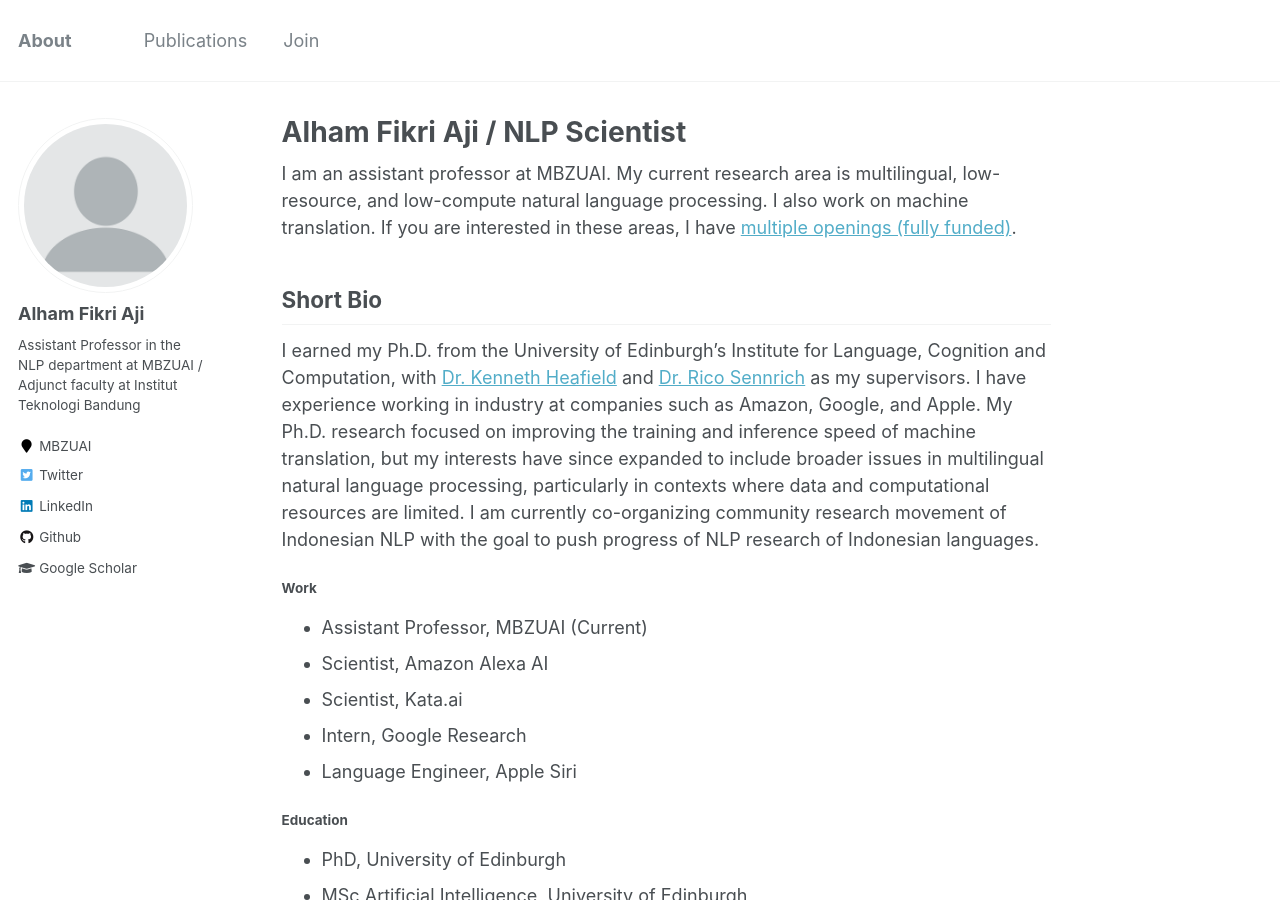
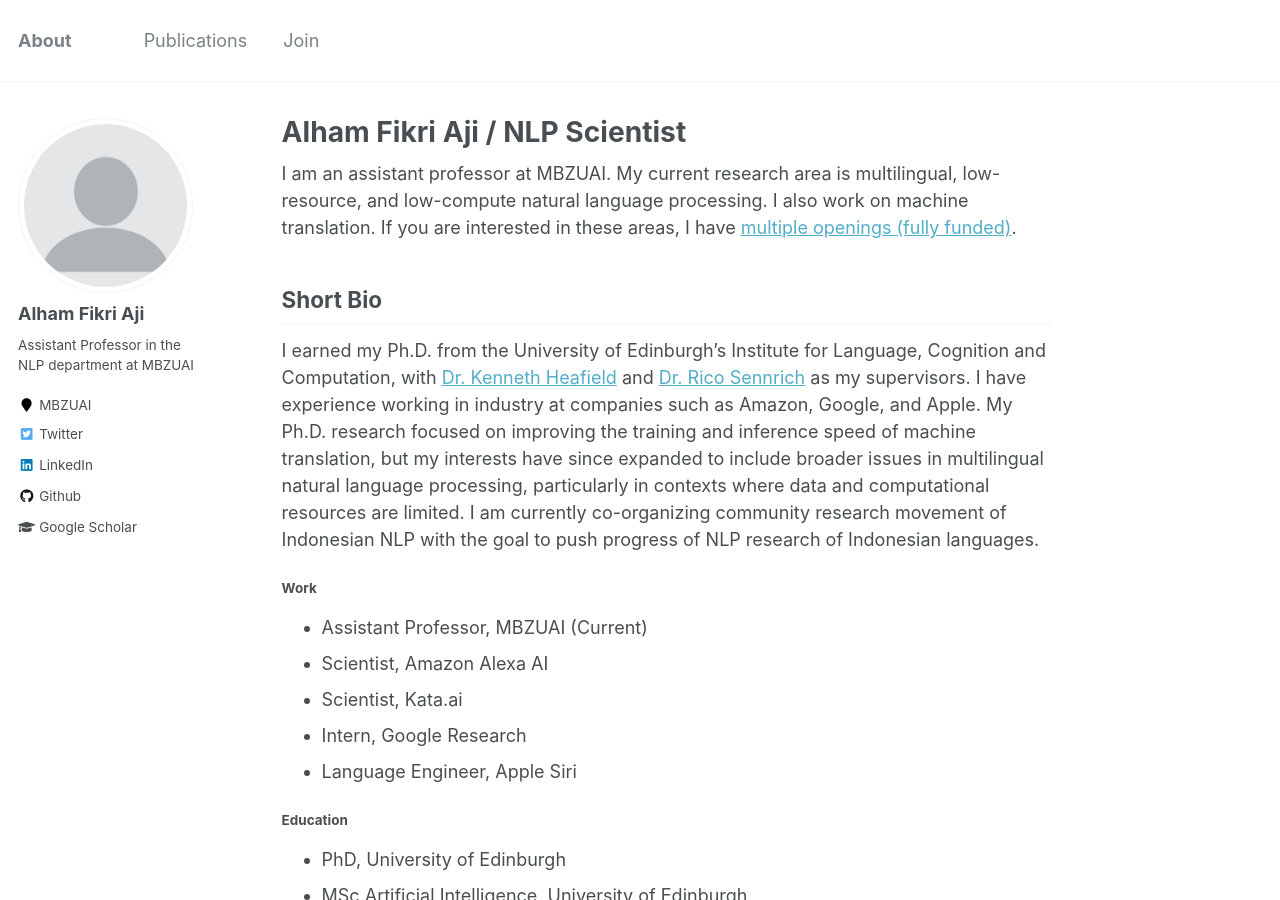
Before and after one commit to afaji/afaji.github.io, a Jekyll site: the page built from _pages/about.md, in a window 1280 px wide and 900 px high. Built offline with Jekyll 4.4.1, drawn with Linux system fonts in a browser that asks for light colours.

Commit message:
Update _config.yml

```diff
--- a/_config.yml
+++ b/_config.yml
@@ -82,7 +82,7 @@ analytics:
 author:
   name             : "Alham Fikri Aji"
   avatar           : "profile.png"
-  bio              : "Assistant Professor in the NLP department at MBZUAI / Adjunct faculty at Institut Teknologi Bandung"
+  bio              : "Assistant Professor in the NLP department at MBZUAI"
   location         : "MBZUAI"
   employer         :
   pubmed           :
```
